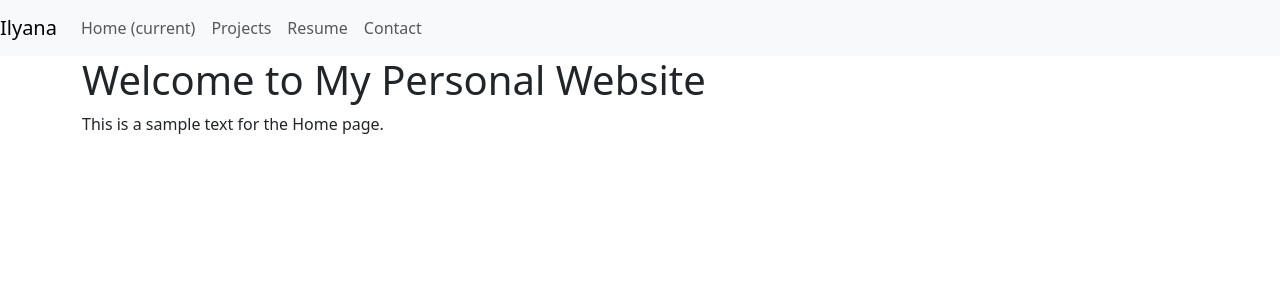
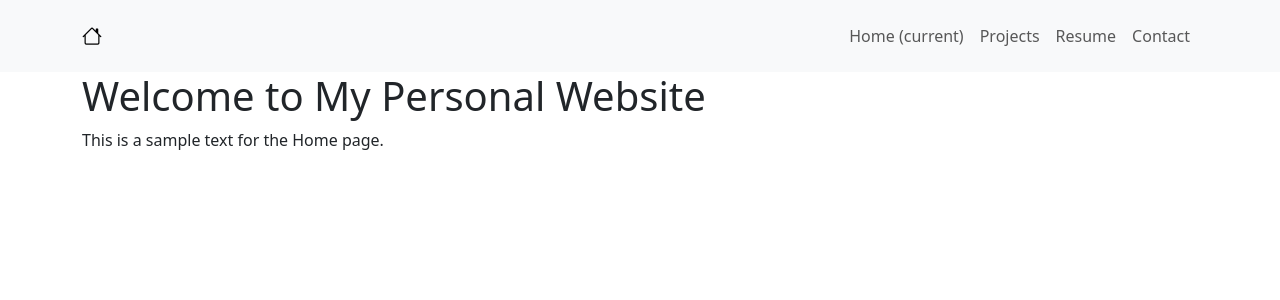
Before and after one commit to ilyanaanderson/ilyanaanderson.github.io, a Jekyll site: the page built from docs/index.html, in a window 1280 px wide. Shown: the top 300 px of the page. Built offline with Jekyll 4.4.1, drawn with Linux system fonts in a browser that asks for light colours.

Commit message:
bootstrap icons added; positioning of navbar elements sorted out

```diff
--- a/docs/_includes/head.html
+++ b/docs/_includes/head.html
@@ -6,4 +6,5 @@
     {% assign page_title = site.data.titles[page.title_id] %}
     <title>{{ page_title | default: "Ilyana Anderson" }}</title>
     <link href="https://cdn.jsdelivr.net/npm/bootstrap@5.3.2/dist/css/bootstrap.min.css" rel="stylesheet" integrity="sha384-T3c6CoIi6uLrA9TneNEoa7RxnatzjcDSCmG1MXxSR1GAsXEV/Dwwykc2MPK8M2HN" crossorigin="anonymous">
+    <link rel="stylesheet" href="https://cdn.jsdelivr.net/npm/bootstrap-icons@1.11.2/font/bootstrap-icons.min.css">
 </head>
--- a/docs/_includes/header.html
+++ b/docs/_includes/header.html
@@ -1,12 +1,15 @@
-<nav class="navbar navbar-expand-md bg-light">
-    <a class="navbar-brand" href="#">Ilyana</a>
+<nav class="navbar navbar-expand-md bg-light py-3">
+    <div class="container-md justify-content-between">
+        <a class="navbar-brand me-auto" href="#">
+            <i class="bi bi-house"></i>
+        </a>
 
         <button class="navbar-toggler" type="button" data-bs-toggle="collapse" data-bs-target="#navbarNav" aria-controls="navbarNav" aria-expanded="false" aria-label="Toggle navigation">
             <span class="navbar-toggler-icon"></span>
         </button>
 
         <div class="collapse navbar-collapse" id="navbarNav">
-        <ul class="navbar-nav">
+            <ul class="navbar-nav ms-auto">
                 <li class="nav-item active">
                     <a class="nav-link" href="#">Home <span class="sr-only">(current)</span></a>
                 </li>
@@ -21,4 +24,5 @@
                 </li>
             </ul>
         </div>
+    </div>
 </nav>
```
Lines whose indentation alone changed are shown as unchanged.
